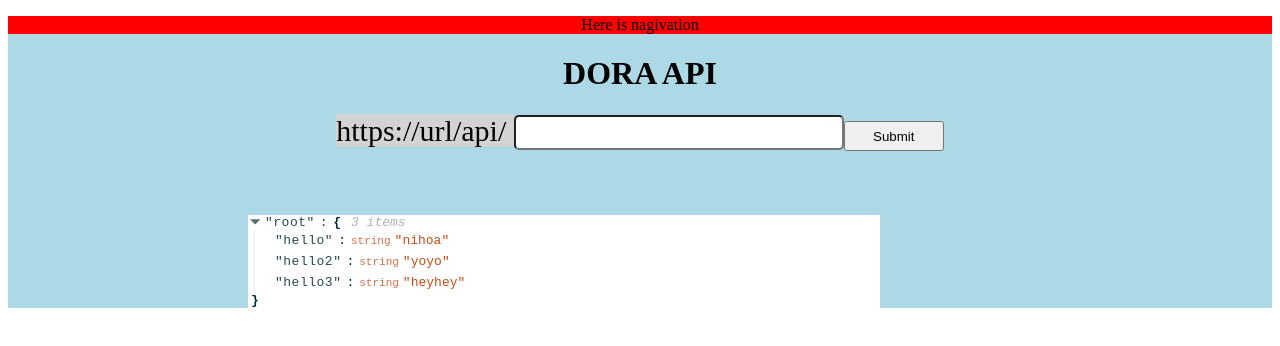
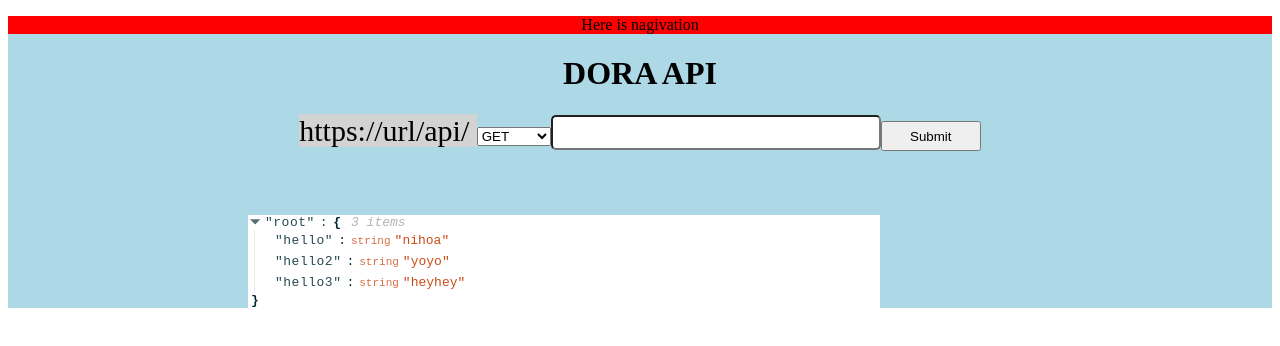
Before and after one commit to FumiKimura/ccp2-sprint.solo-api, a React (Create React App) app in the folder src-frontend/: page / in a window 1280 px wide. Shown: the top 346 px of the page. Built offline with nearby package versions, Linux system fonts and the light colour scheme.

Commit message:
Added http method dropdown

```diff
--- a/src-frontend/src/App.tsx
+++ b/src-frontend/src/App.tsx
@@ -16,6 +16,12 @@ function App() {
       <h1 className="title">DORA API</h1>
       <form>
         <label className="pathLabel">https://url/api/ </label>
+        <select >
+            <option value="GET">GET</option>
+            <option value="POST">POST</option>
+            <option value="PATCH">PATCH</option>
+            <option value="DELETE">DELETE</option>
+          </select>
         <input className="pathInput" type="text" id="path"></input>
         <input className="submitBtn" type="submit"></input>
       </form>
```
